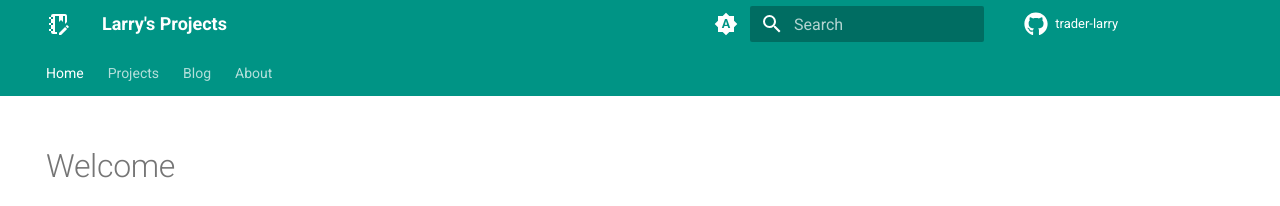
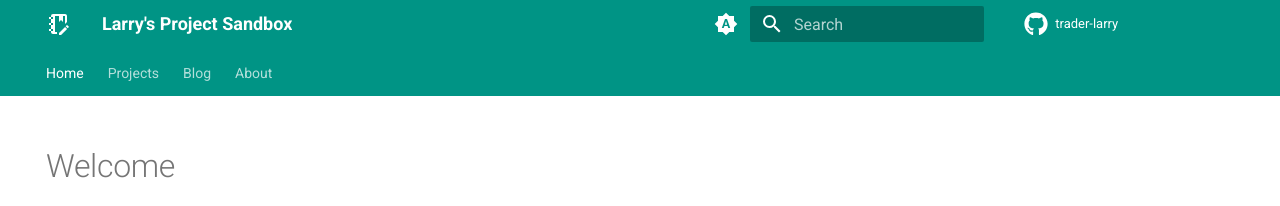
Before and after one commit to trader-larry/trader-larry.github.io, an MkDocs documentation site: the page built from docs/index.md, in a window 1280 px wide. Shown: the top 206 px of the page. Built offline with MkDocs 1.6.1 and Material for MkDocs 9.7.7, drawn with Linux system fonts in a browser that asks for light colours.

Commit message:
edited site name

```diff
--- a/mkdocs.yml
+++ b/mkdocs.yml
@@ -2,7 +2,7 @@
 # Site settings, read by Zensical (and by MkDocs + Material, which still works).
 # The site lives at https://traderlarry.com (custom domain via GitHub Pages).
 # ---------------------------------------------------------------------------
-site_name: Larry's Projects
+site_name: Larry's Project Sandbox
 site_description: Articles, guides and progress notes for my open-source Python apps.
 site_author: Larry
 site_url: https://traderlarry.com/
```
